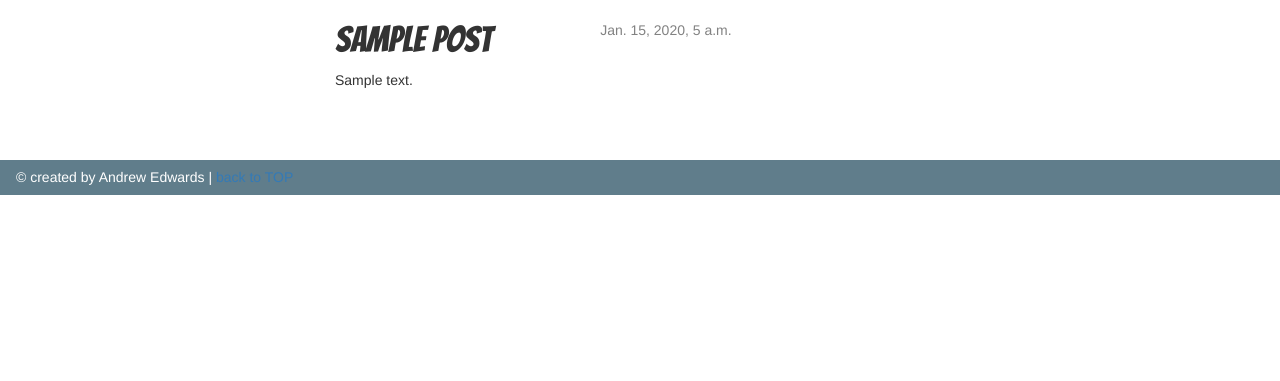
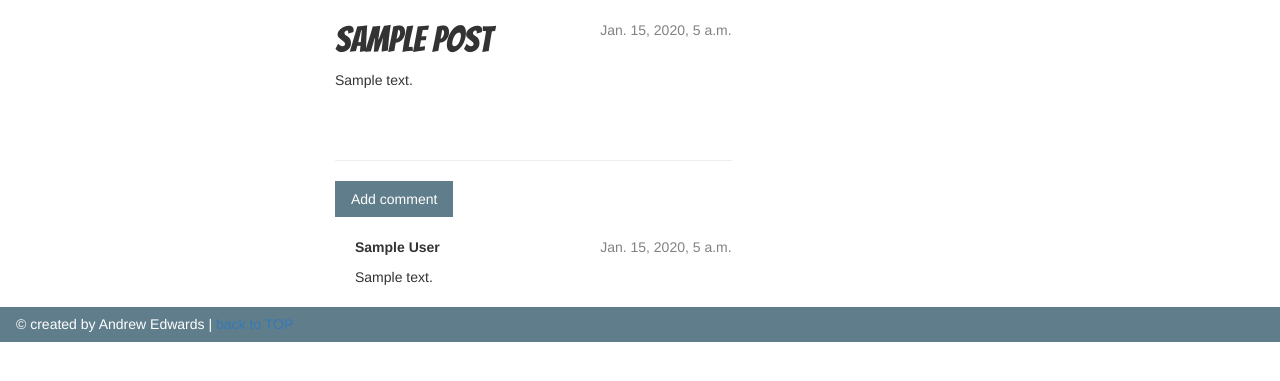
Before and after one commit to Silight/site, a Django app: page /post/1/ in a window 1280 px wide. Shown: the part 104-485 px from the top of the page. Run offline with Django 3.2, Linux system fonts and the light colour scheme; tables that the repository leaves empty hold one stand-in row (values such as "Sample post"); some libraries are stand-ins or nearby versions.

Commit message:
Added commenting capability on posts

```diff
--- a/blog/models.py
+++ b/blog/models.py
@@ -3,15 +3,32 @@ from django.utils import timezone
 
 
 class Post(models.Model):
-	author = models.ForeignKey('auth.User')
-	title = models.CharField(max_length=120)
-	text = models.TextField()
-	created_date = models.DateTimeField(default=timezone.now)
-	published_date = models.DateTimeField(blank=True, null=True)
+    author = models.ForeignKey('auth.User')
+    title = models.CharField(max_length=120)
+    text = models.TextField()
+    created_date = models.DateTimeField(default=timezone.now)
+    published_date = models.DateTimeField(blank=True, null=True)
 
-	def publish(self):
-		self.published_date = timezone.now()
-		self.save()
+    def publish(self):
+        self.published_date = timezone.now()
+        self.save()
 
-	def __str__(self):
-		return self.title
+    def approved_comments(self):
+        return self.comments.filter(approved_comment=True)
+
+    def __str__(self):
+        return self.title
+
+class Comment(models.Model):
+    post = models.ForeignKey('blog.Post', related_name='comments')
+    author = models.CharField(max_length=120)
+    text = models.TextField()
+    created_date = models.DateTimeField(default=timezone.now)
+    approved_comment = models.BooleanField(default=False)
+
+    def approve(self):
+        self.approved_comment = True
+        self.save()
+
+    def __str__(self):
+        return self.text
--- a/blog/static/css/blog.css
+++ b/blog/static/css/blog.css
@@ -37,6 +37,10 @@ h1, h2, h3, h4 {
     margin-right: 20px;
 }
 
+.comment {
+    margin: 20px 0px 20px 20px;
+}
+
 .post {
     margin-bottom: 70px;
     margin-top: 10px;
--- a/blog/templates/blog/post_detail.html
+++ b/blog/templates/blog/post_detail.html
@@ -8,9 +8,28 @@
             </div>
         {% endif %}
         {% if user.is_authenticated %}
-            <a class="w3-btn w3-green" href="{% url "post_edit" pk=post.pk %}"><span class="glyphicon glyphicon-pencil"></span></a>
+            <a class="w3-btn w3-blue-grey" href="{% url "post_edit" pk=post.pk %}"><span class="glyphicon glyphicon-pencil"></span></a>
         {% endif %}
         <h1>{{ post.title }}</h1>
         <p>{{ post.text|linebreaks }}</p>
     </div>
+    <hr>
+    <a class="w3-btn w3-blue-grey" href="{% url "add_comment_to_post" pk=post.pk %}">Add comment</a>
+    {% for comment in post.comments.all %}
+        {% if user.is_authenticated or comment.approved_comment %}
+        <div class="comment">
+            <div class="date">
+                {{ comment.created_date }}
+                {% if not comment.approved_comment %}
+                    <a class="w3-btn w3-btn-blue-grey" href="{% url 'comment_remove' pk=comment.pk %}"><span class="glyphicon glyphicon-remove"></span></a>
+                    <a class="w3-btn w3-btn-blue-grey" href="{% url 'comment_approve' pk=comment.pk %}"><span class="glyphicon glyphicon-ok"></span></a>
+                {% endif %}
+            </div>
+            <strong>{{ comment.author }}</strong>
+            <p>{{ comment.text|linebreaks }}</p>
+        </div>
+        {% endif %}
+    {% empty %}
+        <p>Be the first to comment!</p>
+    {% endfor %}
 {% endblock %}
--- a/blog/templates/blog/post_list.html
+++ b/blog/templates/blog/post_list.html
@@ -8,6 +8,7 @@
             </div>
             <h2><a href="{% url "post_detail" pk=post.pk %}">{{ post.title }}</a></h2>
             <p>{{ post.text|linebreaks }}</p>
+            <a href="{% url 'blog.views.post_detail' pk=post.pk %}">Comments: {{ post.approved_comments.count }}</a>
         </div>
     {% endfor %}
 {% endblock content %}
--- a/blog/urls.py
+++ b/blog/urls.py
@@ -7,4 +7,7 @@ urlpatterns = [
     url(r'^post/(?P<pk>[0-9]+)/$', views.post_detail, name='post_detail'),
     url(r'^post/new/$', views.post_new, name='post_new'),
     url(r'^post/(?P<pk>[0-9]+)/edit/$', views.post_edit, name='post_edit'),
+    url(r'^post/(?P<pk>[0-9]+)/comment/$', views.add_comment_to_post, name='add_comment_to_post'),
+    url(r'^comment/(?P<pk>[0-9]+)/approve/$', views.comment_approve, name='comment_approve'),
+    url(r'^comment/(?P<pk>[0-9]+)/remove/$', views.comment_remove, name='comment_remove'),
 ]
--- a/blog/views.py
+++ b/blog/views.py
@@ -1,7 +1,8 @@
 from django.shortcuts import render, get_object_or_404, redirect
 from django.utils import timezone
-from .models import Post
-from .forms import PostForm
+from .models import Post, Comment
+from .forms import PostForm, CommentForm
+from django.contrib.auth.decorators import login_required
 
 
 def post_list(request):
@@ -38,3 +39,29 @@ def post_edit(request, pk):
     else:
         form = PostForm(instance=post)
     return render(request, 'blog/post_edit.html', {'form': form})
+
+def add_comment_to_post(request, pk):
+    post = get_object_or_404(Post, pk=pk)
+    if request.method == "POST":
+        form = CommentForm(request.POST)
+        if form.is_valid():
+            comment = form.save(commit=False)
+            comment.post = post
+            comment.save()
+            return redirect('blog.views.post_detail', pk=post.pk)
+    else:
+        form = CommentForm()
+    return render(request, 'blog/add_comment_to_post.html', {'form': form})
+
+@login_required
+def comment_approve(request, pk):
+    comment = get_object_or_404(Comment, pk=pk)
+    comment.approve()
+    return redirect('blog.views.post_detail', pk=comment.post.pk)
+
+@login_required
+def comment_remove(request, pk):
+    comment = get_object_or_404(Comment, pk=pk)
+    post_pk = comment.post.pk
+    comment.delete()
+    return redirect('blog.views.post_detail', pk=post_pk)
```
Also changed, not shown: blog/admin.py (+7 -2 lines), blog/forms.py (+7 -1 lines), blog/templates/blog/add_comment_to_post.html (added, +9 -0 lines), blog/migrations/0002_comments.py (added), blog/migrations/0003_auto_20150929_1339.py (added).
